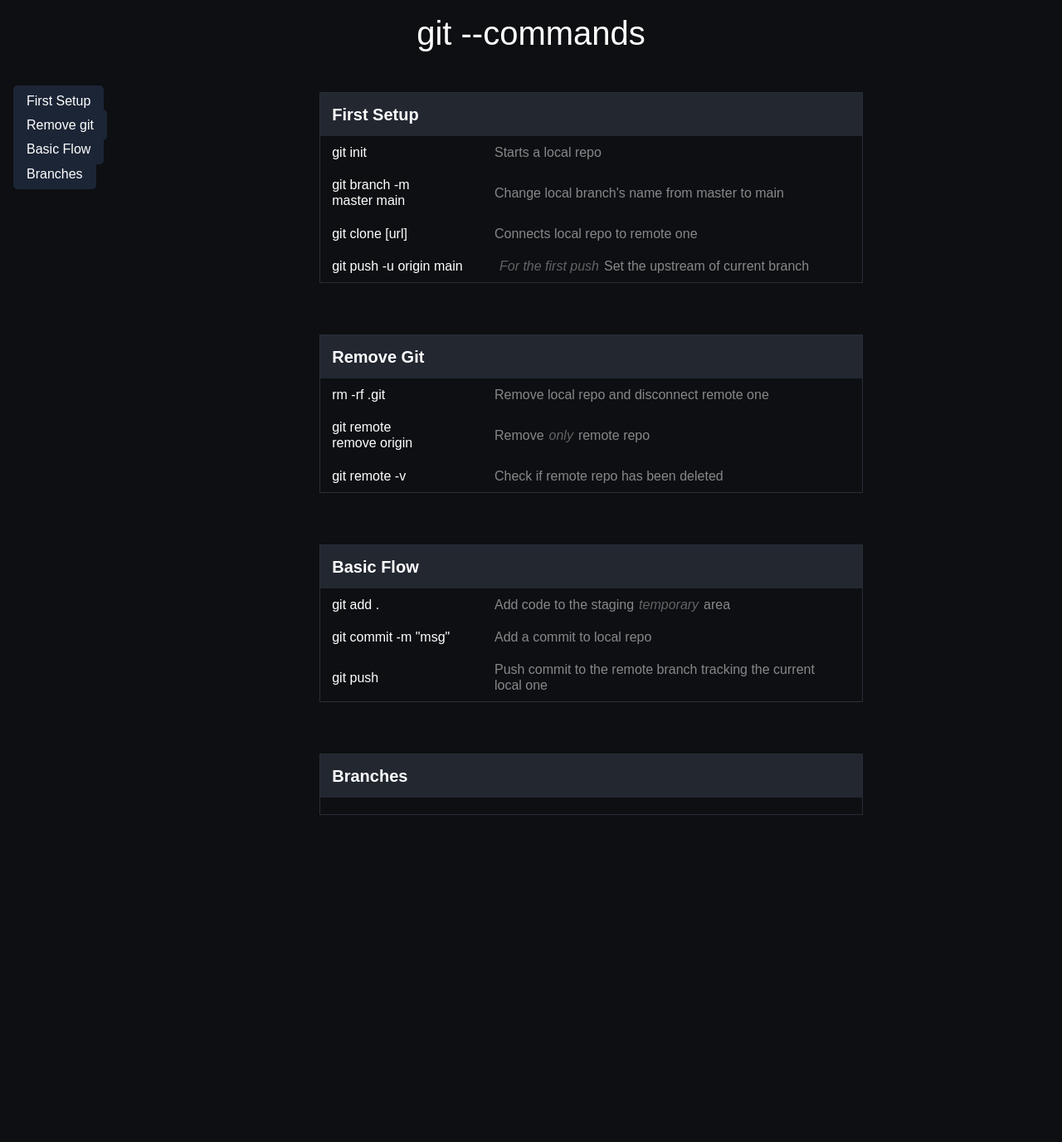
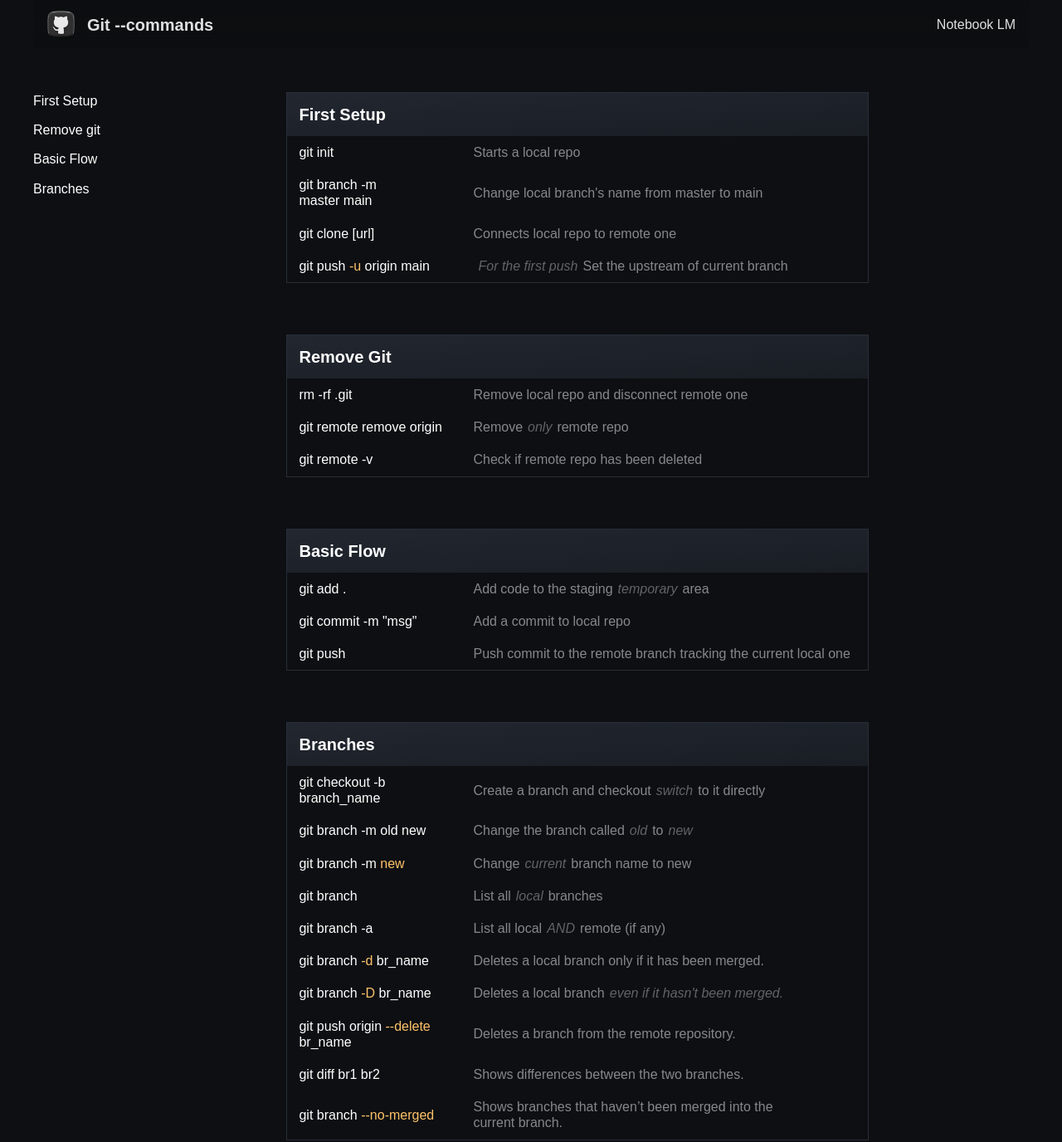
Before and after one commit to mo-fahmi/git-commands, a plain HTML site: page index.html in a window 1280 px wide. Shown: the top 1376 px of the page at 83% size. Drawn offline with Linux system fonts and the light colour scheme.

Commit message:
4 tables added, Stable

```diff
--- a/index.html
+++ b/index.html
@@ -8,7 +8,25 @@
     <title>git commands</title>
   </head>
   <body>
-    <h1>git --commands</h1>
+    <div class="header__container">
+      <div class="header__logo_and_title">
+        <div class="header__logo_container">
+          <img src="assets/github.png" alt="" />
+        </div>
+        <h2 class="title">Git --commands</h2>
+      </div>
+      <nav class="header_navigation">
+        <ul>
+          <li class="link">
+            <a
+              target="_blank"
+              href="https://notebooklm.google.com/notebook/7a51fab3-312f-4a38-b99d-d1784913ce8f?_gl=1*1btz9ga*_ga*MjA0NzUyNzU2OS4xNzMzOTcxODYz*_ga_W0LDH41ZCB*MTczNDAwNTU2Ni4yLjEuMTczNDAwNTU2Ni42MC4wLjA."
+              >Notebook LM</a
+            >
+          </li>
+        </ul>
+      </nav>
+    </div>
     <div class="slide-in-bottom hide" id="copyMessage">
       git init Has been copied
     </div>
@@ -33,7 +51,7 @@
           </div>
           <div class="t_command">git clone [url]</div>
           <div class="t_description">Connects local repo to remote one</div>
-          <div class="t_command">git push -u origin main</div>
+          <div class="t_command">git push <em>-u</em> origin main</div>
           <div class="t_description">
             <em>For the first push</em> Set the upstream of current branch
           </div>
@@ -73,8 +91,44 @@
         <!-- NEW TABLE 4 -->
         <div class="table">
           <div class="t_title" id="branches">Branches</div>
-          <div class="t_command"></div>
-          <div class="t_description"></div>
+          <div class="t_command">git checkout -b branch_name</div>
+          <div class="t_description">
+            Create a branch and checkout <em>switch</em> to it directly
+          </div>
+          <div class="t_command">git branch -m old new</div>
+          <div class="t_description">
+            Change the branch called <em>old</em> to <em>new</em>
+          </div>
+          <div class="t_command">git branch -m <em>new</em></div>
+          <div class="t_description">
+            Change <em>current</em>branch name to new
+          </div>
+          <div class="t_command">git branch</div>
+          <div class="t_description">List all <em>local</em> branches</div>
+          <div class="t_command">git branch -a</div>
+          <div class="t_description">
+            List all local <em>AND</em> remote (if any)
+          </div>
+          <div class="t_command">git branch <em>-d</em> br_name</div>
+          <div class="t_description">
+            Deletes a local branch only if it has been merged.
+          </div>
+          <div class="t_command">git branch <em>-D</em> br_name</div>
+          <div class="t_description">
+            Deletes a local branch <em>even if it hasn't been merged.</em>
+          </div>
+          <div class="t_command">git push origin <em>--delete</em> br_name</div>
+          <div class="t_description">
+            Deletes a branch from the remote repository.
+          </div>
+          <div class="t_command">git diff br1 br2</div>
+          <div class="t_description">
+            Shows differences between the two branches.
+          </div>
+          <div class="t_command">git branch <em>--no-merged</em></div>
+          <div class="t_description">
+            Shows branches that haven’t been merged into the current branch.
+          </div>
         </div>
         <!-- END OF TABLE 4 -->
       </div>
--- a/style.css
+++ b/style.css
@@ -9,8 +9,9 @@
   vertical-align: baseline;
 }
 
-html:focus-within {
+html {
   scroll-behavior: smooth;
+  scroll-padding-top: 6rem;
 }
 
 body {
@@ -101,13 +102,43 @@ body {
   background-color: hsl(216, 16%, 6%);
   color: white;
   font-family: sans-serif;
-  scroll-behavior: smooth;
-  scroll-padding-top: 10px;
 }
 
 h1 {
   font-size: 40px;
-  margin-block-end: 3rem;
+}
+
+.header__container,
+.header__logo_and_title {
+  display: flex;
+  align-items: center;
+}
+
+.header__container {
+  position: fixed;
+  top: 0;
+  justify-content: space-between;
+  width: 100%;
+  padding: 12px 1rem;
+  color: hsl(0, 0%, 88%);
+  z-index: 9;
+  background: hsla(0, 0%, 5%, 0.18);
+  backdrop-filter: blur(12px);
+}
+
+.header__container,
+.main {
+  max-width: 1200px;
+}
+
+.title {
+  font-weight: 600;
+  font-size: 20px;
+  padding: 0 14px;
+}
+
+.header__logo_container {
+  max-width: 35px;
 }
 
 em {
@@ -116,7 +147,15 @@ em {
   opacity: 0.7;
 }
 
+.t_command em {
+  display: contents;
+  font-style: normal;
+  opacity: 1;
+  color: rgb(254, 195, 106);
+}
+
 .main {
+  margin-top: 6rem;
   width: 100%;
   display: flex;
   align-items: flex-start;
@@ -131,18 +170,31 @@ em {
 
 nav.links {
   position: sticky;
-  top: 10px;
+  top: 5.8rem;
+
+  & ul {
+    display: grid;
+    gap: 1rem;
+  }
 }
 
-nav.links ul {
-  display: grid;
-  gap: 10px;
+.links .link a {
+  display: block;
+  position: relative;
 }
 
-nav.links .link a {
-  padding: 10px 16px;
-  background-color: hsl(219, 32%, 16%);
-  border-radius: 5px;
+.links .link a::after {
+  content: "";
+  position: absolute;
+  inset: -10px;
+}
+
+.links:has(.link:hover) .link:not(.link:hover) {
+  color: rgb(74, 87, 111);
+}
+
+.links .link:hover {
+  transform: translate(5px);
 }
 
 .table {
@@ -151,6 +203,7 @@ nav.links .link a {
   grid-template-columns: 30% 1fr;
   text-wrap: pretty;
   margin-bottom: 4rem;
+  scroll-padding-top: 6rem;
 }
 
 /* hover states */
@@ -158,7 +211,7 @@ nav.links .link a {
 .tables__container:has(.table:hover) .table:not(.table:hover),
 .table:has(*:not(.t_title):hover) .t_description,
 .table:has(*:not(.t_title):hover) .t_command {
-  opacity: 0.25;
+  opacity: 0.7;
 }
 
 .t_description:hover,
@@ -166,12 +219,16 @@ nav.links .link a {
 .t_command:hover + *,
 .t_command:has(+ *:hover) {
   opacity: 1 !important;
-  background-color: hsl(218, 17%, 10%);
+  background-color: hsl(218, 17%, 14%);
   cursor: pointer;
 }
 
 .t_title {
-  background-color: hsl(218, 17%, 16%);
+  background: linear-gradient(
+    to bottom right,
+    hsl(218, 17%, 16%),
+    hsl(218, 17%, 12%)
+  );
   grid-column: span 2;
   color: white;
   font-weight: 600;
@@ -207,10 +264,11 @@ nav.links .link a {
   padding: 0.5rem 1rem 0.6rem;
   border-radius: 0.5rem;
   animation: slide-in-bottom 2.5s forwards;
+  z-index: 999;
 }
 @keyframes slide-in-bottom {
   0% {
-    transform: translateY(-10px);
+    transform: translateY(-5px);
     opacity: 0;
   }
   20%,
@@ -219,7 +277,6 @@ nav.links .link a {
     opacity: 1;
   }
   100% {
-    /* transform: translateY(0px); */
     opacity: 0;
   }
 }
```
